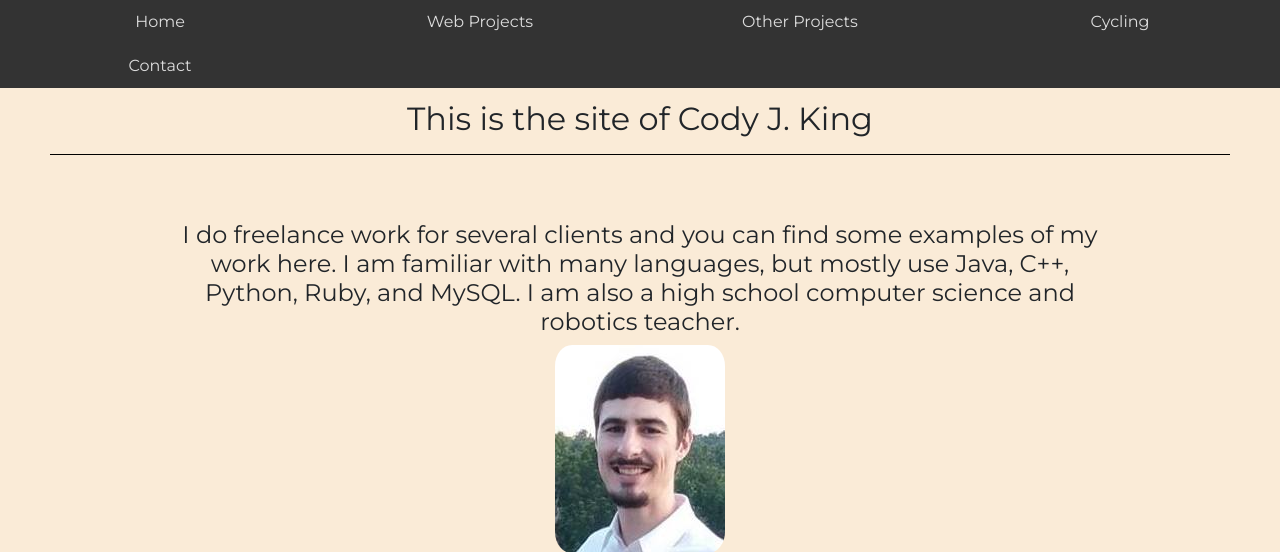
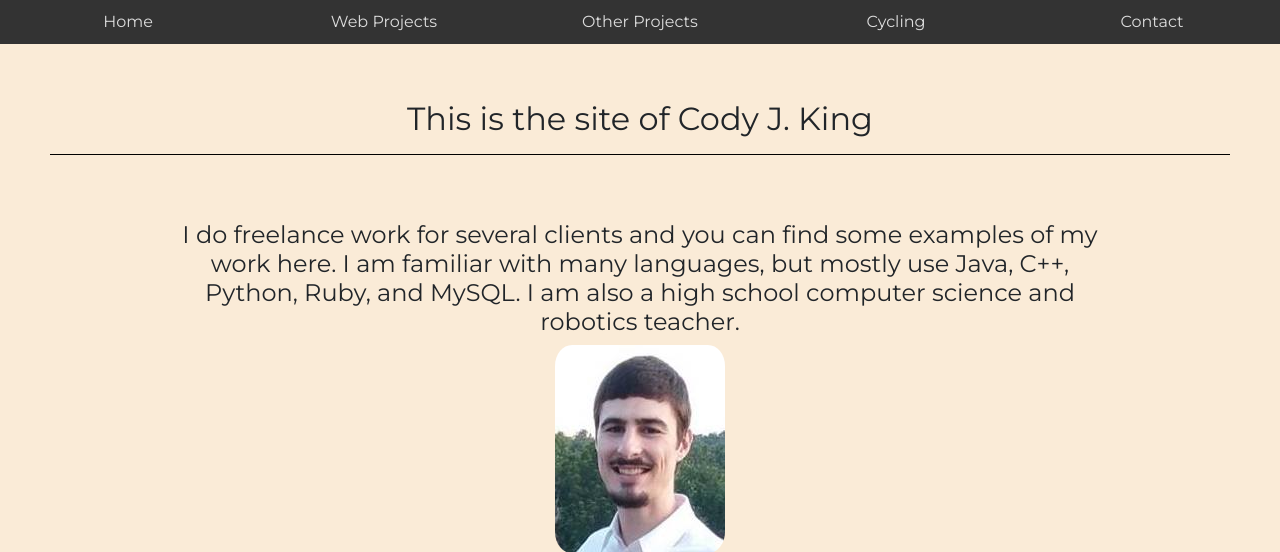
Before and after one commit to codytheking/codytheking.github.io, a PHP site: page / in a window 1280 px wide. Shown: the top 552 px of the page. Run offline with PHP 8.4, Linux system fonts and the light colour scheme; some libraries are stand-ins or nearby versions; some web fonts are replaced.

Commit message:
Fix item spacing in navbar

```diff
--- a/index.html
+++ b/index.html
@@ -82,11 +82,11 @@
 
     <body id="top">
         <div id="navbar">
-            <a href="http://codyjking.com" class="navbar-item">Home</a>
-            <a href="#web-projects" class="navbar-item">Web Projects</a>
-            <a href="#other-projects" class="navbar-item">Other Projects</a>
-            <a href="http://codyjking.com/cycling.html" class="navbar-item">Cycling</a>
-            <a href="#contact-me" class="navbar-item">Contact</a>
+            <a href="http://codyjking.com" class="navbar-item-index">Home</a>
+            <a href="#web-projects" class="navbar-item-index">Web Projects</a>
+            <a href="#other-projects" class="navbar-item-index">Other Projects</a>
+            <a href="http://codyjking.com/cycling.html" class="navbar-item-index">Cycling</a>
+            <a href="#contact-me" class="navbar-item-index">Contact</a>
         </div>
 
         <div id="container">
--- a/static/css-menu_12-27-2018-2235.css
+++ b/static/css-menu_12-27-2018-2235.css
@@ -9,7 +9,13 @@
     z-index: 99;
 }
 
-.navbar-item {
+.navbar-item-index {
+    float: left;
+    width: 20%;
+    padding: 10px 0px;
+}
+
+.navbar-item-privpol {
     float: left;
     width: 25%;
     padding: 10px 0px;
```
Also changed, not shown: privacy-policy.html (+4 -4 lines).
